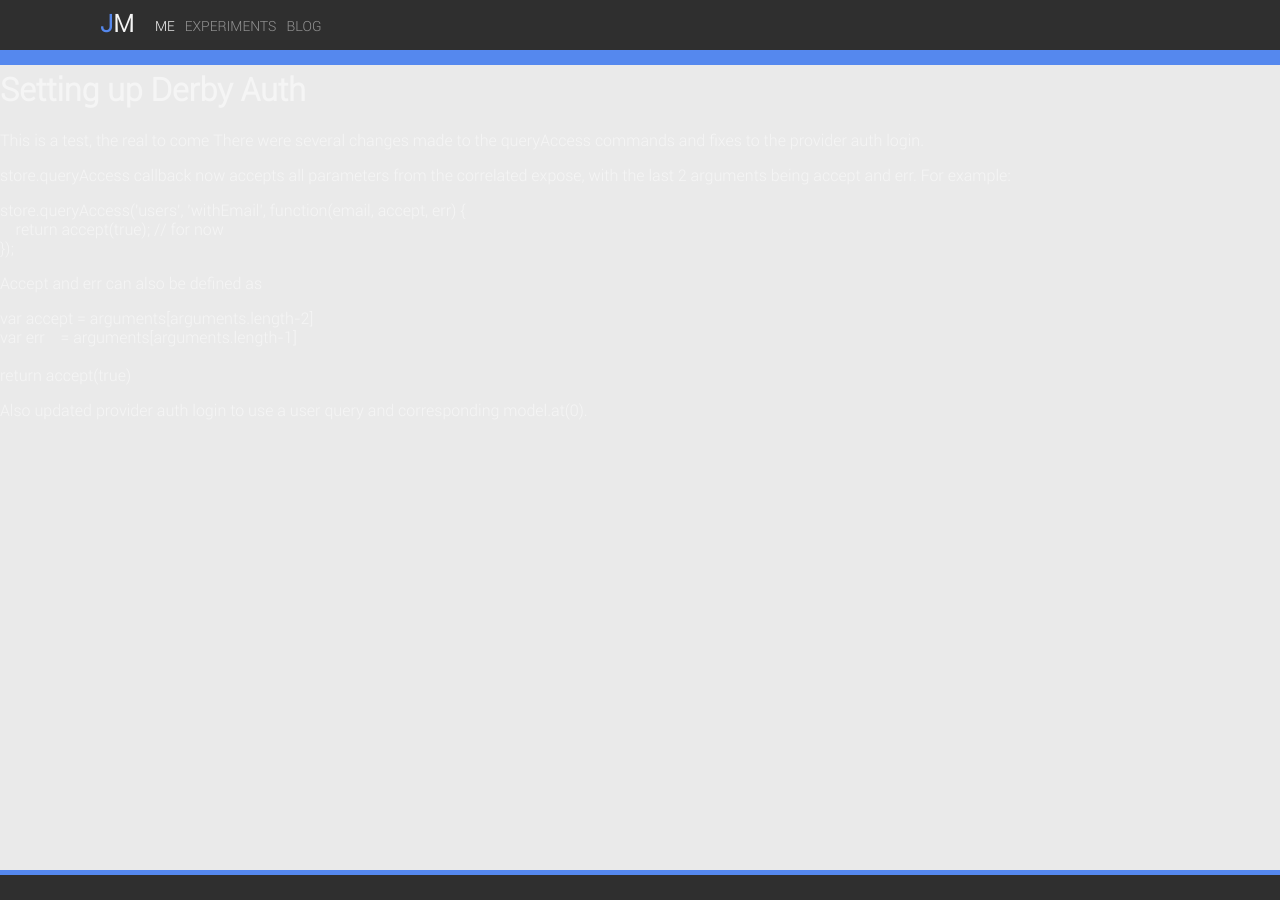
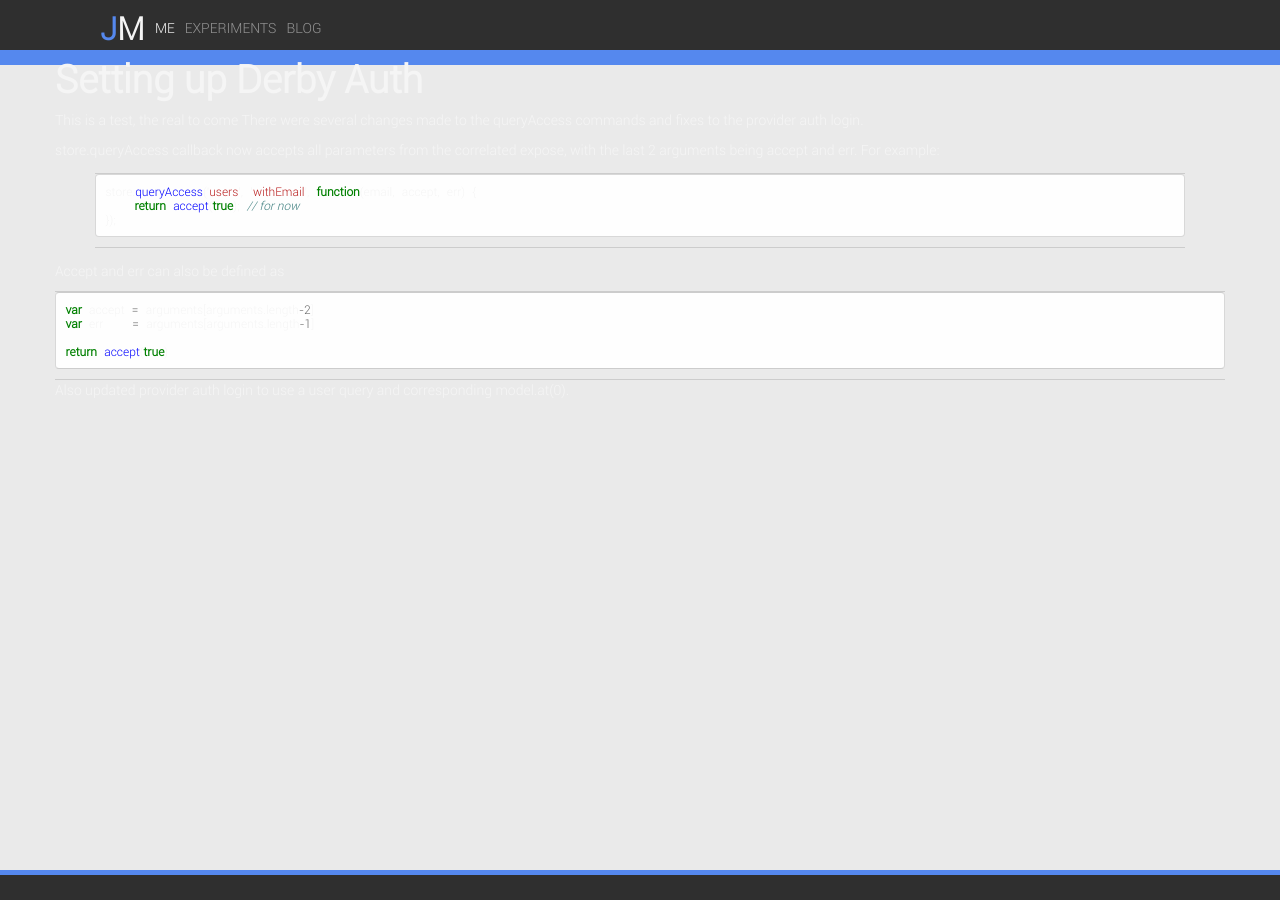
Before and after one commit to jasonmanners/jasonmanners.github.com, a Jekyll site: the page built from _posts/2013-02-15-derby-auth.markdown, in a window 1280 px wide. Built offline with Jekyll 4.4.1, drawn with Linux system fonts in a browser that asks for light colours; nearby versions of some CDN libraries; Markdown is read by kramdown in place of the engine named in the settings.

Commit message:
Edited posts Added syntax style Added Styles to default layout

````diff
--- a/_layouts/default.html
+++ b/_layouts/default.html
@@ -2,6 +2,9 @@
 <html>
 	<head>
 		<!-- <link rel="stylesheet" href="css/site.css"/> -->
+		<link rel="stylesheet" href="/css/syntax.css"/>
+		<link rel="stylesheet" href="/css/bootstrap.min.css"/>
+		<link rel="stylesheet" href="/css/bootstrap-responsive.min.css"/>
 
 		<title>Jason Manners</title>
 		<script type="text/javascript">
@@ -10,6 +13,7 @@
 		</script>
 
 		<script src="http://ajax.googleapis.com/ajax/libs/jquery/1.8.3/jquery.min.js"></script>
+		<script src="/js/boostrap.min.js"></script>
 		<script src="/js/home/index.js"></script>
 
 		<style>
--- a/_posts/2013-02-15-derby-auth.markdown
+++ b/_posts/2013-02-15-derby-auth.markdown
@@ -10,11 +10,12 @@
 
 store.queryAccess callback now accepts all parameters from the correlated expose, with the last 2 arguments being accept and err.
 For example:
-```javascript
+
+{% highlight javascript %}
 store.queryAccess('users', 'withEmail', function(email, accept, err) {
     return accept(true); // for now
 });
-```
+{% endhighlight %}
 
 Accept and err can also be defined as
 ```javascript
--- /dev/null
+++ b/css/syntax.css
@@ -0,0 +1,74 @@
+.highlight {
+	font-size: 13px;
+	border-top: 1px solid #CCC;
+	border-bottom: 1px solid #CCC;
+}
+.highlight br {
+  height: 0px;
+}
+.highlight pre {
+  background: #FEFEFE;
+  color: #333;
+  line-height: 100%;
+}
+.hll { background-color: #ffffcc }
+.c { color: #408080; font-style: italic } /* Comment */
+.err { border: 1px solid #FF0000 } /* Error */
+.k { color: #008000; font-weight: bold } /* Keyword */
+.o { color: #666666 } /* Operator */
+.cm { color: #408080; font-style: italic } /* Comment.Multiline */
+.cp { color: #BC7A00 } /* Comment.Preproc */
+.c1 { color: #408080; font-style: italic } /* Comment.Single */
+.cs { color: #408080; font-style: italic } /* Comment.Special */
+.gd { color: #A00000 } /* Generic.Deleted */
+.ge { font-style: italic } /* Generic.Emph */
+.gr { color: #FF0000 } /* Generic.Error */
+.gh { color: #000080; font-weight: bold } /* Generic.Heading */
+.gi { color: #00A000 } /* Generic.Inserted */
+.go { color: #808080 } /* Generic.Output */
+.gp { color: #000080; font-weight: bold } /* Generic.Prompt */
+.gs { font-weight: bold } /* Generic.Strong */
+.gu { color: #800080; font-weight: bold } /* Generic.Subheading */
+.gt { color: #0040D0 } /* Generic.Traceback */
+.kc { color: #008000; font-weight: bold } /* Keyword.Constant */
+.kd { color: #008000; font-weight: bold } /* Keyword.Declaration */
+.kn { color: #008000; font-weight: bold } /* Keyword.Namespace */
+.kp { color: #008000 } /* Keyword.Pseudo */
+.kr { color: #008000; font-weight: bold } /* Keyword.Reserved */
+.kt { color: #B00040 } /* Keyword.Type */
+.m { color: #666666 } /* Literal.Number */
+.s { color: #BA2121 } /* Literal.String */
+.na { color: #7D9029 } /* Name.Attribute */
+.nb { color: #008000 } /* Name.Builtin */
+.nc { color: #0000FF; font-weight: bold } /* Name.Class */
+.no { color: #880000 } /* Name.Constant */
+.nd { color: #AA22FF } /* Name.Decorator */
+.ni { color: #999999; font-weight: bold } /* Name.Entity */
+.ne { color: #D2413A; font-weight: bold } /* Name.Exception */
+.nf { color: #0000FF } /* Name.Function */
+.nl { color: #A0A000 } /* Name.Label */
+.nn { color: #0000FF; font-weight: bold } /* Name.Namespace */
+.nt { color: #008000; font-weight: bold } /* Name.Tag */
+.nv { color: #19177C } /* Name.Variable */
+.ow { color: #AA22FF; font-weight: bold } /* Operator.Word */
+.w { color: #bbbbbb } /* Text.Whitespace */
+.mf { color: #666666 } /* Literal.Number.Float */
+.mh { color: #666666 } /* Literal.Number.Hex */
+.mi { color: #666666 } /* Literal.Number.Integer */
+.mo { color: #666666 } /* Literal.Number.Oct */
+.sb { color: #BA2121 } /* Literal.String.Backtick */
+.sc { color: #BA2121 } /* Literal.String.Char */
+.sd { color: #BA2121; font-style: italic } /* Literal.String.Doc */
+.s2 { color: #BA2121 } /* Literal.String.Double */
+.se { color: #BB6622; font-weight: bold } /* Literal.String.Escape */
+.sh { color: #BA2121 } /* Literal.String.Heredoc */
+.si { color: #BB6688; font-weight: bold } /* Literal.String.Interpol */
+.sx { color: #008000 } /* Literal.String.Other */
+.sr { color: #BB6688 } /* Literal.String.Regex */
+.s1 { color: #BA2121 } /* Literal.String.Single */
+.ss { color: #19177C } /* Literal.String.Symbol */
+.bp { color: #008000 } /* Name.Builtin.Pseudo */
+.vc { color: #19177C } /* Name.Variable.Class */
+.vg { color: #19177C } /* Name.Variable.Global */
+.vi { color: #19177C } /* Name.Variable.Instance */
+.il { color: #666666 } /* Literal.Number.Integer.Long */
````
